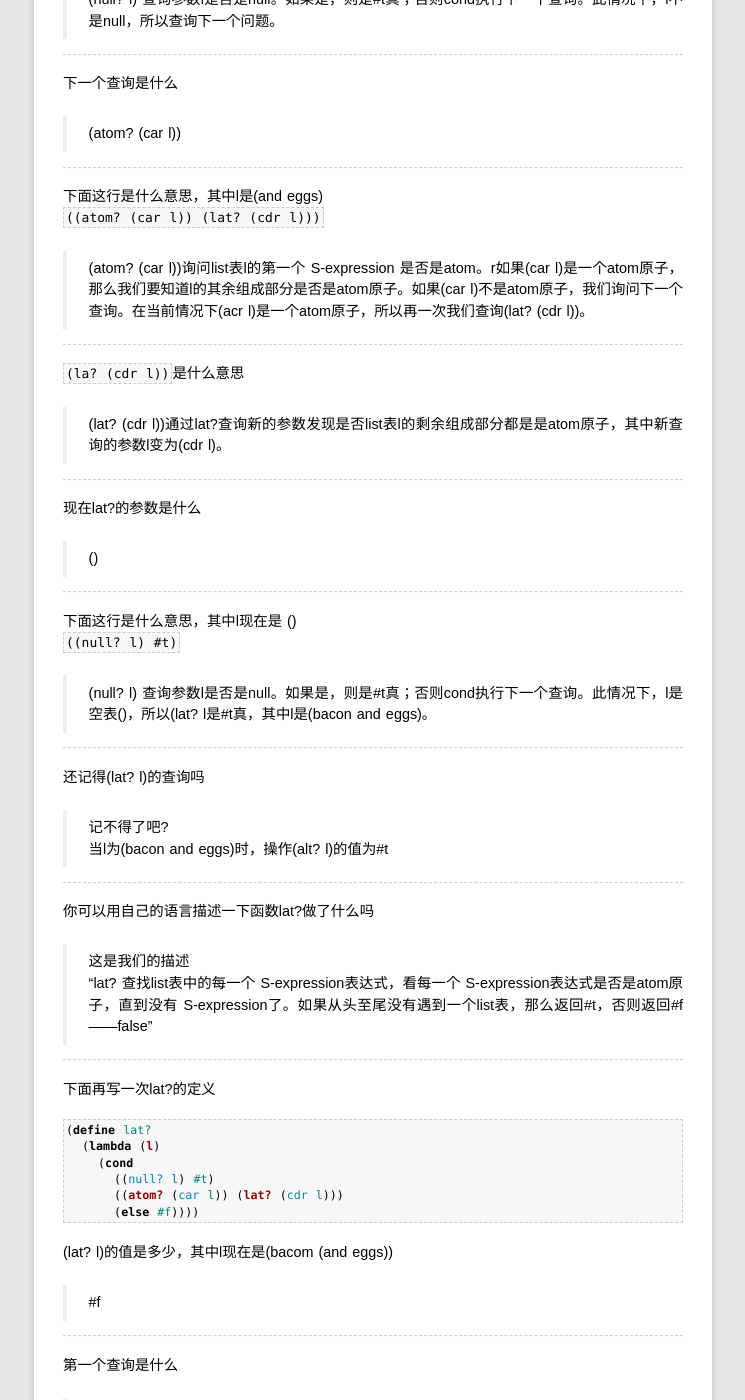
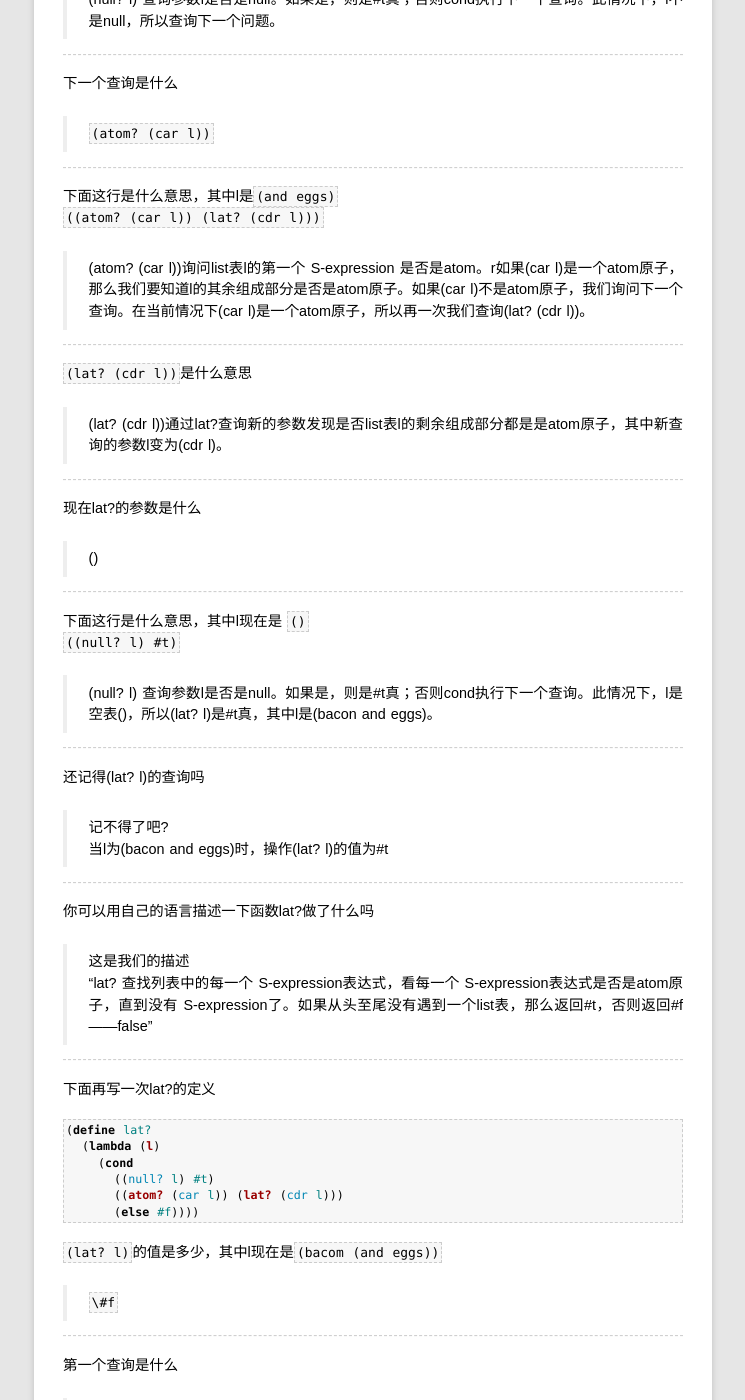
Before and after one commit to rhuichao/uternet.github.io, a Jekyll site: the page built from TLS/02.md, in a window 1280 px wide and 1400 px high, scrolled down 3231 px. Shown: the whole window, without its empty margins (267-1012 px from the left). Built offline with Jekyll 4.4.1, drawn with Linux system fonts in a browser that asks for light colours; some web fonts are replaced; Markdown is read by kramdown in place of the engine named in the settings; some of the changed text lies outside the part shown.

Commit message:
new document posted

````diff
--- a/TLS/02.md
+++ b/TLS/02.md
@@ -4,37 +4,37 @@ title:  这样做，再来一次，再来一次
 ---
 
 ------------
-假设l是 (Jack Sprat could eat no chicken fat)
-那么 (lat? l)是真还是假
+假设l是 `(Jack Sprat could eat no chicken fat)`
+那么 `(lat? l)`是真还是假
 
 >真。因为每个list表l中的 S-expression 都是atom原子。
 
 ------------
 
-假设l是 ((Jack) Sprat could eat no chicken fat)
-那么 (lat? l)是真还是假
+假设l是 `((Jack) Sprat could eat no chicken fat)`
+那么 `(lat? l)`是真还是假
 
 >假。因为(car l)是一个list。
 
 ------------
 
 
-假设l是 (Jack (Sprat could) eat no chicken fat)
-那么 (lat? l)是真还是假
+假设l是 `(Jack (Sprat could) eat no chicken fat)`
+那么 `(lat? l)`是真还是假
 
 >假。因为list表l的其中一个 S-expression 不是list。
 
 ------------
 
-假设l是()，(lat? l)是真还是假
+假设l是`()`，(lat? l)是真还是假
 
 >真。因为list表l中没有list表。
 
 ------------
 
-请问：lat是一个list表的atom原子对吗?
+请问：lat是一个单纯由atom原子构成的列表,对吗?
 
->对。每个lat都是一个list表的atom原子。
+>对。每个lat都是一个list的atom原子。
 
 ------------
 
@@ -45,19 +45,19 @@ car cdr cons null? atom? 和eq?
 
 ------------
 
-<center>休息好了吗?</center>
+<center>**休息好了吗?**</center>
 
 ------------
 ```scheme
-    (define lat?
-      (lambda (l)
-        (cond
-         ((null? l) #t)
-         ((atom? (car l)) (lat? (cdr l)))
-         (else #f))))
+(define lat?
+  (lambda (l)
+    (cond
+     ((null? l) #t)
+     ((atom? (car l)) (lat? (cdr l)))
+     (else #f))))
 ```
 
-假设l是 (bacon and eggs)，那么(lat? l)是什么
+假设l是 `(bacon and eggs)`，那么`(lat? l)`是什么
 
 >\#t——真——因为l是一个lat
 >注：Lisp中：
@@ -72,14 +72,14 @@ car cdr cons null? atom? 和eq?
 
 ------------
 
-我们怎么推知(lat? l)的答案是 #t
+我们怎么推知`(lat? l)`的答案是 `#t`
 
 >现在这个问题你也回答不了。这个问题由lat?的查询决定。
 >提示：写下lat?的定义然后看下面的系列问答。
 
 ------------
 
-(lat? l) 的第一个查询是什么
+`(lat? l)` 的第一个查询是什么
 
 >(null? l)
 >注意：
@@ -90,9 +90,9 @@ car cdr cons null? atom? 和eq?
 ------------
 
 cond行
-((null?l) #t)
+`((null?l) #t)`
 是什么意思
-其中l是 (bacon and eggs)
+其中l是 `(bacon and eggs)`
 
 >(null? l) 查询参数l是否是null。如果是，则是真；否则为假，cond执行下一个查询。
 
@@ -100,19 +100,19 @@ cond行
 
 下一个查询是什么
 
->(atom? (car l))
+>`(atom? (car l))`
 
 ------------
 
 下面这行是什么意思
-其中l是(bacon and eggs)
-((atom? (car l)) (lat? (cdr l)))
+其中l是`(bacon and eggs)`
+`((atom? (car l)) (lat? (cdr l)))`
 
->(atom? (car l))询问list表l的第一个 S-expression 是否是atom。r如果(car l)是一个atom原子，那么我们要知道l的其余组成部分是否是atom原子。如果(car l)不是atom原子，我们询问下一个查询。在当前情况下(acr l)是一个atom原子，所以值由函数(lat? (cdr l))决定。
+>(atom? (car l))询问list表l的第一个 S-expression 是否是atom。如果(car l)是一个atom原子，那么我们要知道l的其余组成部分是否是atom原子。如果(car l)不是atom原子，我们询问下一个查询。在当前情况下(car l)是一个atom原子，所以值由函数(lat? (cdr l))决定。
 
 ------------
 
-(la? (cdr l))是什么意思
+`(lat? (cdr l))`是什么意思
 
 >(lat? (cdr l))通过lat?查询新的参数发现是否list表l的剩余组成部分都是是atom原子。
 
@@ -131,8 +131,8 @@ cond行
 ------------
 
 
-下面这行是什么意思，其中l现在是 (and eggs)
-((null? l) #t)
+下面这行是什么意思，其中l现在是 `(and eggs)`
+`((null? l) #t)`
 
 >(null? l) 查询参数l是否是null。如果是，则是#t真；否则cond执行下一个查询。
 
@@ -140,19 +140,19 @@ cond行
 
 下一个查询是什么
 
->(atom? (car l))
+>`(atom? (car l))`
 
 ------------
 
-下面这行是什么意思，其中l是(and eggs)
-((atom? (car l)) (lat? (cdr l)))
+下面这行是什么意思，其中l是`(and eggs)`
+`((atom? (car l)) (lat? (cdr l)))`
 
->(atom? (car l))询问list表l的第一个 S-expression 是否是atom。r如果(car l)是一个atom原子，那么我们要知道l的其余组成部分是否是atom原子。如果(car l)不是atom原子，我们询问下一个查询。在当前情况下(acr l)是一个atom原子。
+>`(atom? (car l))`询问list表l的第一个 S-expression 是否是atom。如果(car l)是一个atom原子，那么我们要知道l的其余组成部分是否是atom原子。如果(car l)不是atom原子，我们询问下一个查询。在当前情况下(car l)是一个atom原子。
 
 ------------
 
 
-(la? (cdr l))是什么意思
+`(lat? (cdr l))`是什么意思
 
 >(lat? (cdr l))通过lat?查询新的参数发现是否list表l的剩余组成部分都是是atom原子，这一次(cdr l)是(eggs)。
 
@@ -160,7 +160,7 @@ cond行
 
 下一个查询是什么
 
->(null? l)
+>`(null? l)`
 
 ------------
 
@@ -174,20 +174,20 @@ cond行
 
 下一个查询是什么
 
->(atom? (car l))
+>`(atom? (car l))`
 
 ------------
 
 
-下面这行是什么意思，其中l是(and eggs)
+下面这行是什么意思，其中l是`(and eggs)`
 `((atom? (car l)) (lat? (cdr l)))`
 
->(atom? (car l))询问list表l的第一个 S-expression 是否是atom。r如果(car l)是一个atom原子，那么我们要知道l的其余组成部分是否是atom原子。如果(car l)不是atom原子，我们询问下一个查询。在当前情况下(acr l)是一个atom原子，所以再一次我们查询(lat? (cdr l))。
+>(atom? (car l))询问list表l的第一个 S-expression 是否是atom。r如果(car l)是一个atom原子，那么我们要知道l的其余组成部分是否是atom原子。如果(car l)不是atom原子，我们询问下一个查询。在当前情况下(car l)是一个atom原子，所以再一次我们查询(lat? (cdr l))。
 
 ------------
 
 
-`(la? (cdr l))`是什么意思
+`(lat? (cdr l))`是什么意思
 
 >(lat? (cdr l))通过lat?查询新的参数发现是否list表l的剩余组成部分都是是atom原子，其中新查询的参数l变为(cdr l)。
 
@@ -200,24 +200,24 @@ cond行
 ------------
 
 
-下面这行是什么意思，其中l现在是 ()
+下面这行是什么意思，其中l现在是 `()`
 `((null? l) #t)`
 
->(null? l) 查询参数l是否是null。如果是，则是#t真；否则cond执行下一个查询。此情况下，l是空表()，所以(lat? l是#t真，其中l是(bacon and eggs)。
+>(null? l) 查询参数l是否是null。如果是，则是#t真；否则cond执行下一个查询。此情况下，l是空表()，所以(lat? l)是#t真，其中l是(bacon and eggs)。
 
 ------------
 
 还记得(lat? l)的查询吗
 
 >记不得了吧?
->当l为(bacon and eggs)时，操作(alt? l)的值为#t
+>当l为(bacon and eggs)时，操作(lat? l)的值为#t
 
 ------------
 
 你可以用自己的语言描述一下函数lat?做了什么吗
 
 >这是我们的描述
->“lat? 查找list表中的每一个 S-expression表达式，看每一个 S-expression表达式是否是atom原子，直到没有 S-expression了。如果从头至尾没有遇到一个list表，那么返回#t，否则返回#f——false”
+>“lat? 查找列表中的每一个 S-expression表达式，看每一个 S-expression表达式是否是atom原子，直到没有 S-expression了。如果从头至尾没有遇到一个list表，那么返回#t，否则返回#f——false”
 
 ------------
 
@@ -232,21 +232,21 @@ cond行
       (else #f))))
 ```
 
-(lat? l)的值是多少，其中l现在是(bacom (and eggs))
+`(lat? l)`的值是多少，其中l现在是`(bacom (and eggs))`
 
->\#f
+>`\#f`
 
 ------------
 
 
 第一个查询是什么
 
->(null? l)
+>`(null? l)`
 
 ------------
 
-((null? l) #t)是什么意思
-其中l是 (bacon (and eggs))
+`((null? l) #t)`是什么意思
+其中l是 `(bacon (and eggs))`
 
 >(null? l) 查询参数l是否是null。如果是，则是真；否则为假，cond执行下一个查询。此情况下，l非空，进行下一个查询。
 
@@ -254,18 +254,18 @@ cond行
 
 下一个查询是什么
 
->(atom? (car l))
+>`(atom? (car l))`
 
 ------------
 
-下面这行是什么意思，其中l是(bacon (and eggs))
-((atom? (car l)) (lat? (cdr l)))
+下面这行是什么意思，其中l是`(bacon (and eggs))`
+`((atom? (car l)) (lat? (cdr l)))`
 
->(atom? (car l))询问list表l的第一个 S-expression 是否是atom。r如果(car l)是一个atom原子，那么我们要知道l的其余组成部分是否是atom原子。如果(car l)不是atom原子，我们询问下一个查询。在当前情况下(acr l)是一个atom原子，所以我们查询list表l的剩余部分看是否都是原子。
+>(atom? (car l))询问list表l的第一个 S-expression 是否是atom。如果(car l)是一个atom原子，那么我们要知道l的其余组成部分是否是atom原子。如果(car l)不是atom原子，我们询问下一个查询。在当前情况下(car l)是一个atom原子，所以我们查询list表l的剩余部分看是否都是原子。
 
 ------------
 
-(la? (cdr l))
+`(lat? (cdr l))`
 是什么意思
 
 >(lat? (cdr l))通过lat?查询新的参数发现是否list表l的剩余组成部分都是是atom原子，其中把l替换为(cdr l)。
@@ -273,8 +273,8 @@ cond行
 ------------
 
 
-下面这行是什么意思，其中l现在是 ((and eggs))
-((null? l) #t)
+下面这行是什么意思，其中l现在是 `((and eggs))`
+`((null? l) #t)`
 
 >(null? l) 查询参数l是否是null。如果是，则是#t真；否则cond执行下一个查询。
 
@@ -282,21 +282,21 @@ cond行
 
 下一个查询是什么
 
->(atom? (car l))
+>`(atom? (car l))`
 
 ------------
 
-下面这行是什么意思，其中l是((and eggs))
-((atom? (car l)) (lat? (cdr l)))
+下面这行是什么意思，其中l是`((and eggs))`
+`((atom? (car l)) (lat? (cdr l)))`
 
->(atom? (car l))询问list表l的第一个 S-expression 是否是atom。r如果(car l)是一个atom原子，那么我们要知道l的其余组成部分是否是atom原子。如果(car l)不是atom原子，我们询问下一个查询。在当前情况下(acr l)不是一个atom原子，进行下一个查询。
+>(atom? (car l))询问list表l的第一个 S-expression 是否是atom。如果(car l)是一个atom原子，那么我们要知道l的其余组成部分是否是atom原子。如果(car l)不是atom原子，我们询问下一个查询。在当前情况下(car l)不是一个atom原子，进行下一个查询。
 
 ------------
 
 下一个查询是什么
 
 
->else
+>`else`
 
 ------------
 
@@ -332,7 +332,7 @@ else
 
 ------------
 
-(else #f) 是什么意思
+`(else #f)` 是什么意思
 
 >else查询else是否是真。else本身是真查询#f，得到#f假。
 
@@ -378,19 +372,19 @@ else
 
 ------------
 
-(or ...)是做什么的
+`or ...)`是做什么的
 
 >(or ...)查询两个问题，每次一个。如果第一个是真那么停止并回答真。否则查询第二个问题并以第二个问题的回答作为答案。
 
 ------------
 
-问a是否是lat的一个成员，其中a是tea，lat是(coffee tea or milk)
+问a是否是lat的一个成员，其中a是`tea`，lat是`(coffee tea or milk)`
 
 >真。
 
 ------------
 
-问(member? a lat) 是真还是假，其中a是poached，lat是(fried eggs and scrambled eggs)
+问`(member? a lat)` 是真还是假，其中a是`poached`，lat是`(fried eggs and scrambled eggs)`
 
 >假。
 
@@ -407,7 +401,7 @@ else
                 (member? a (cdr lat)))))))
 ```
 
-问(member? a lat)是什么 其中a是meat，lat是(mashed potatoes and meat gravy)
+问`(member? a lat)`是什么 其中a是`meat`，lat是`(mashed potatoes and meat gravy)`
 
 >真 #t,因为atom原子meat是lat中的一个原子。
 
@@ -420,9 +414,9 @@ else
 
 ------------
 
-(member? a lat)的第一个查询是什么
+`(member? a lat)`的第一个查询是什么
 
->(null? lat)。这也是lat?的第一个查询。
+>`(null? lat)`。这也是lat?的第一个查询。
 
 ------------
 
@@ -437,8 +431,8 @@ else
 ------------
 
 
-((null? lat) #f)
-其中lat是(mashed potatoes and meat gravy)
+`((null? lat) #f)`
+其中lat是`(mashed potatoes and meat gravy)`
 
 >(null? lat) 查询参数l是否是null。如果是，则值是#f，
 >否则为假，cond执行下一个查询。
@@ -447,7 +441,7 @@ else
 
 下一个查询是什么
 
->else。
+>`else`。
 
 ------------
 
@@ -476,7 +470,7 @@ else真的是一个查询吗
 ------------
 
 
-问a是meat，lat是(mashed potatoes and meat gravy)时
+问a是`meat`，lat是`(mashed potatoes and meat gravy)`时
 
     (or (eq? (car lat) a)
         (member? a (cdr lat))))
@@ -487,27 +481,28 @@ else真的是一个查询吗
 
 ------------
 
-问a是meat，lat是(mashed potatoes and meat gravy)时，(eq? (car lat) a)是真还是假
+问a是`meat`，lat是`(mashed potatoes and meat gravy)`时
+`(eq? (car lat) a)`是真还是假
 
 >假。
 
 ------------
 
-(or ...)的第二个查询是什么
+`(or ...)`的第二个查询是什么
 
->(member? a (cdr lat))。递归查询函数menber?，参数lat变为(cdr lat)
+>`(member? a (cdr lat))`。递归查询函数`menber?`，参数lat变为`(cdr lat)`
 
 ------------
 
 现在member?的参数是什么
 
->lat现在是(cdr lat),即(potatoes and meat gravy)
+>lat现在是`(cdr lat)`,即`(potatoes and meat gravy)`
 
 ------------
 
 下一个查询是什么
 
->(null? lat)。记得第一戒。
+>`(null? lat)`。记得第一戒。
 
 ------------
 
@@ -533,39 +528,39 @@ else真的是一个查询吗
 
 ------------
 
-(eq? a (car lat))
+`(eq? a (car lat))`
 
->No,因为 a 是 meat, 而(car lat)等于potatoes
+>No,因为 a 是 `meat`, 而(car lat)等于`potatoes`
 
 ------------
 
 下面做什么
 
->查询(member? a (cdr lat)
+>查询`(member? a (cdr lat)
 
 ------------
 
 现在member的参数是什么
 
->a是meat，lat是(and meat gravy)
+>a是`meat`，lat是`(and meat gravy)`
 
 ------------
 
 下一个查询是什么
 
->(null? lat)
+>(null? lat)`
 
 ------------
 
 下面做什么
 
->因为(null？lat)是假，下一个查询
+>因为`(null？lat)`是假，下一个查询
 
 ------------
 
 下一个查询是什么
 
->else
+>`else`
 
 ------------
 
@@ -578,49 +573,49 @@ else真的是一个查询吗
 
 ------------
 
-(member? a lat)的值是什么，其中a是meat，lat是(meat gravy)
+`(member? a lat)`的值是什么，其中a是`meat`，lat是`(meat gravy)`
 
 >\#t
 
 ------------
 
 
-(member? a lat)的值是什么，其中a是meat，lat是(and meat gravy)
+`(member? a lat)`的值是什么，其中a是`meat`，lat是`(and meat gravy)`
 
 >\#t
 
 ------------
 
-(member? a lat)的值是什么，其中a是meat，lat是(potatoes and meat gravy)
+`(member? a lat)`的值是什么，其中a是`meat`，lat是`(potatoes and meat gravy)`
 
 >\#t
 
 ------------
 
-(member? a lat)的值是什么，其中a是meat，lat是(mashed potatoes and meat gravy)
+`(member? a lat)`的值是什么，其中a是`meat`，lat是`(mashed potatoes and meat gravy)`
 
 >\#t
 
 ------------
 
 为了确保你的确会了，让我们快速的再来一次
-(member? a lat)的值是什么，
+`(member? a lat)`的值是什么，
 
-其中a是meat，
-lat是(mashed potatoes and meat gravy)
+其中a是`meat`，
+lat是`(mashed potatoes and meat gravy)`
 
 >\#t
 >提示：写下member?函数的定义然后参考下面的问题。
 
 ------------
 
-(null? lat)
+`(null? lat)`
 
 >否,移动到下一行。
 
 ------------
 
-else
+`else`
 
 >是
 
@@ -633,7 +628,7 @@ else
 
 ------------
 
-(eq? (car lat) a)
+`(eq? (car lat) a)`
 
 >否，下个查询
 
@@ -699,63 +694,66 @@ a是meat，lat是(meat gravy)。
 
 让我们看看为什么是#f。第一个查询是什么
 
->(null? lat)
+>`(null? lat)`
 
 ------------
 
-(null? lat)
+`(null? lat)`
 
 >否。下一行。
 
 ------------
 
-else
+`else`
 
->是，但是(eq? (car lat) a)是false。函数递归参数a和(cdr lat)，其中a是liver，(cdr lat)是(and lox)。
+>是，但是`(eq? (car lat) a)`是false。函数递归参数a和(cdr lat)，其中a是liver，(cdr lat)是(and lox)。
 
 ------------
 
-(null? lat)
+`(null? lat)`
 
 >否，下个查询
 
 ------------
 
-else
+`else`
 
 >是，但是(eq? (car lat) a)是false。函数递归参数a和(cdr lat)，其中a是liver，(cdr lat)是(lox)。
 
 ------------
 
-(null? lat)
+`(null? lat)`
 
 >否，下个查询
 
 ------------
 
 
-else
+`else`
 
 >是，但是(eq? (car lat) a)是false。函数递归参数a和(cdr lat)，其中a是liver，(cdr lat)是()。
 
 ------------
 
-(null? lat)
+`(null? lat)`
 
 >是。
 
 ------------
 
-(member? a lat)的值是什么，其中a是liver，lat是()
+`(member? a lat)`的值是什么，其中a是`liver`，lat是`()`
 
 >\#f
 
 ------------
 
 
-下面的代码是什么值，其中a是liver，lat是(lox)
+下面的代码是什么值，其中a是`liver`，lat是`(lox)`
+
+```scheme
 (or (eq? (car lat) a)
   (member? a (cdr lat)))
+```
 
 >\#f
 
@@ -769,8 +767,11 @@ else
 
 
 下面的代码是什么值，其中a是liver，lat是(and lox)
+
+```scheme
 (or (eq? (car lat) a)
   (member? a (cdr lat)))
+```
 
 >\#f
 
````
Also changed, not shown: other parts of TLS/02.md (+15 -21 lines), TLS/00.md (+1 -1 lines), TLS/01.md (+23 -53 lines).
